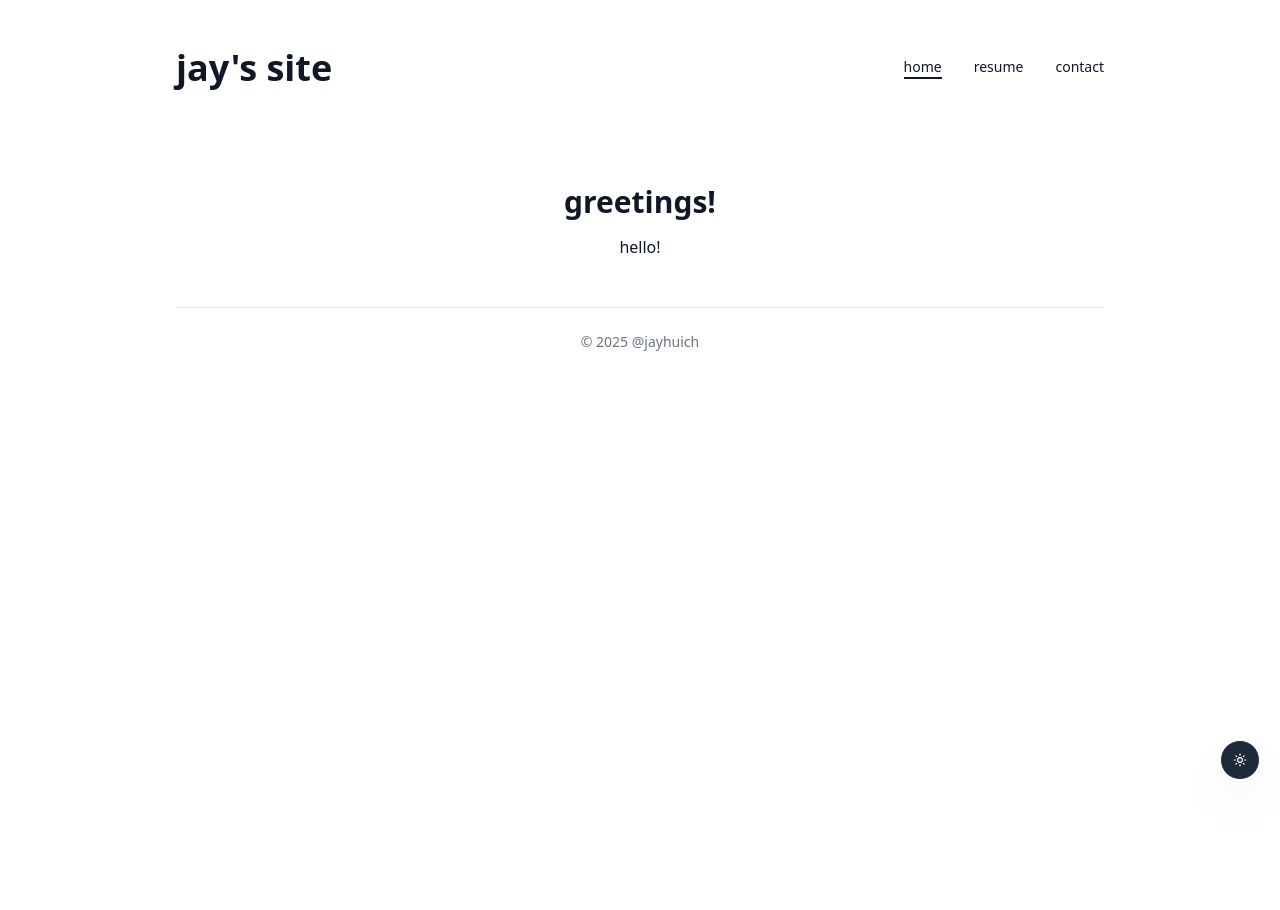
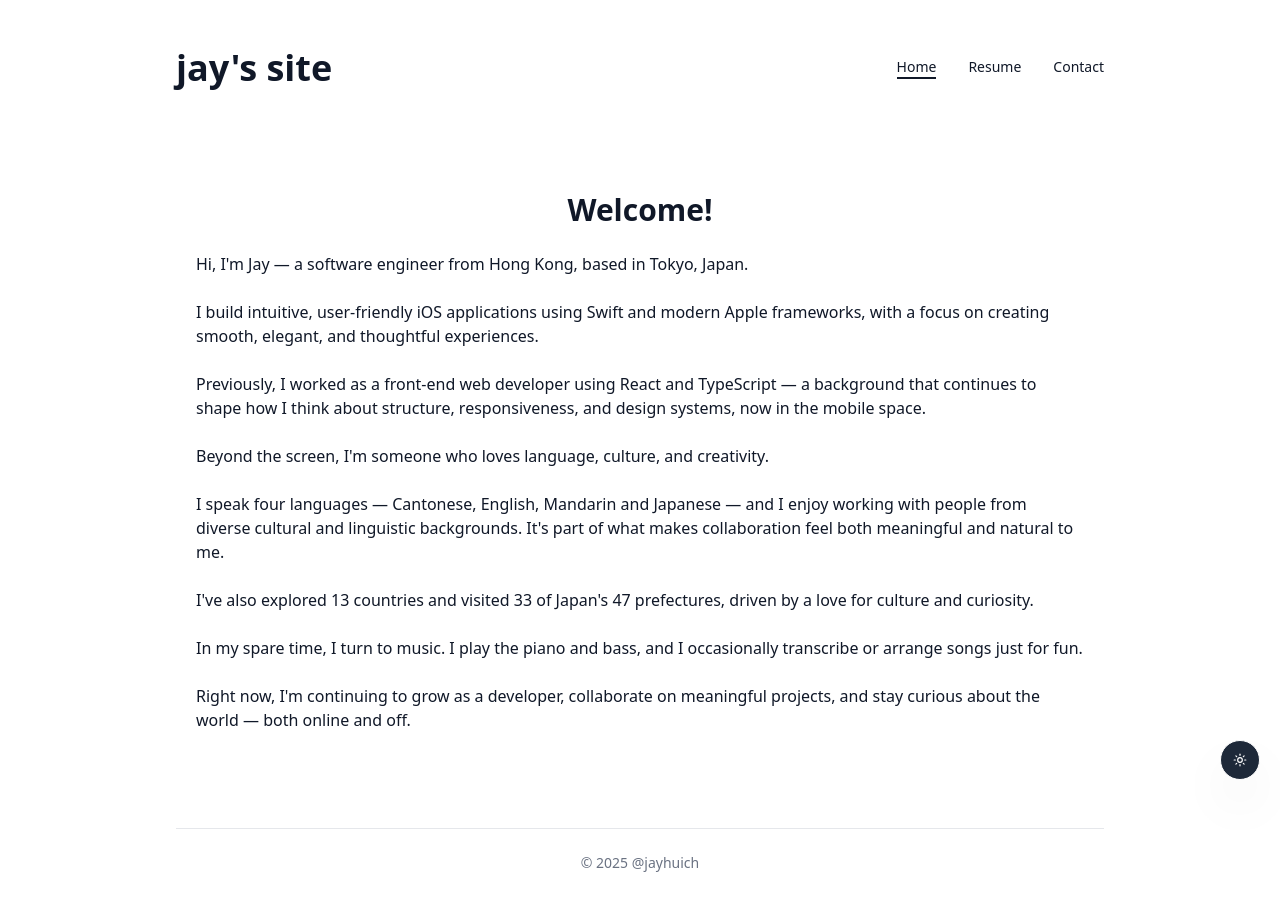
Before and after one commit to lemonteasour/portfolio, a Next.js app: page / in a window 1280 px wide. Shown: the top 910 px of the page. Before the commit the page ends 800 px from the top, so only its background shows below. Built offline with nearby package versions, Linux system fonts and the light colour scheme.

Commit message:
feat: Added content

```diff
--- a/src/app/page.tsx
+++ b/src/app/page.tsx
@@ -1,17 +1,25 @@
 export default function Home() {
-  const content = ["hello!"];
+  const content = [
+    "Hi, I'm Jay — a software engineer from Hong Kong, based in Tokyo, Japan.",
+    "I build intuitive, user-friendly iOS applications using Swift and modern Apple frameworks, with a focus on creating smooth, elegant, and thoughtful experiences.",
+    "Previously, I worked as a front-end web developer using React and TypeScript — a background that continues to shape how I think about structure, responsiveness, and design systems, now in the mobile space.",
+    "Beyond the screen, I'm someone who loves language, culture, and creativity.",
+    "I speak four languages — Cantonese, English, Mandarin and Japanese — and I enjoy working with people from diverse cultural and linguistic backgrounds. It's part of what makes collaboration feel both meaningful and natural to me.",
+    "I've also explored 13 countries and visited 33 of Japan's 47 prefectures, driven by a love for culture and curiosity.",
+    "In my spare time, I turn to music. I play the piano and bass, and I occasionally transcribe or arrange songs just for fun.",
+    "Right now, I'm continuing to grow as a developer, collaborate on meaningful projects, and stay curious about the world — both online and off.",
+  ];
 
   const map = content.map((paragraph, i) => (
-    <p className="text-[16px]" key={i}>
+    <p className="text-base my-6" key={i}>
       {paragraph}
     </p>
   ));
 
   return (
-    <div className="text-center pt-12">
-      <h1 className="text-3xl font-bold mb-4">greetings!</h1>
-      {map}
-      <p className="text-[16px]"></p>
+    <div className="py-6">
+      <h1 className="text-3xl font-bold mt-8 mb-4 text-center">Welcome!</h1>
+      <div className="px-5">{map}</div>
     </div>
   );
 }
--- a/src/components/nav-desktop.tsx
+++ b/src/components/nav-desktop.tsx
@@ -5,23 +5,23 @@ import { usePathname } from 'next/navigation';
 
 export const links = [
   {
-    name: "home",
+    name: "Home",
     path: "/",
   },
   {
-    name: "resume",
+    name: "Resume",
     path: "/resume",
   },
   //   {
-  //     name: "projects",
+  //     name: "Projects",
   //     path: "/projects",
   //   },
   //   {
-  //     name: "blog",
+  //     name: "Blog",
   //     path: "/blog",
   //   },
   {
-    name: "contact",
+    name: "Contact",
     path: "/contact",
   },
 ];
```
